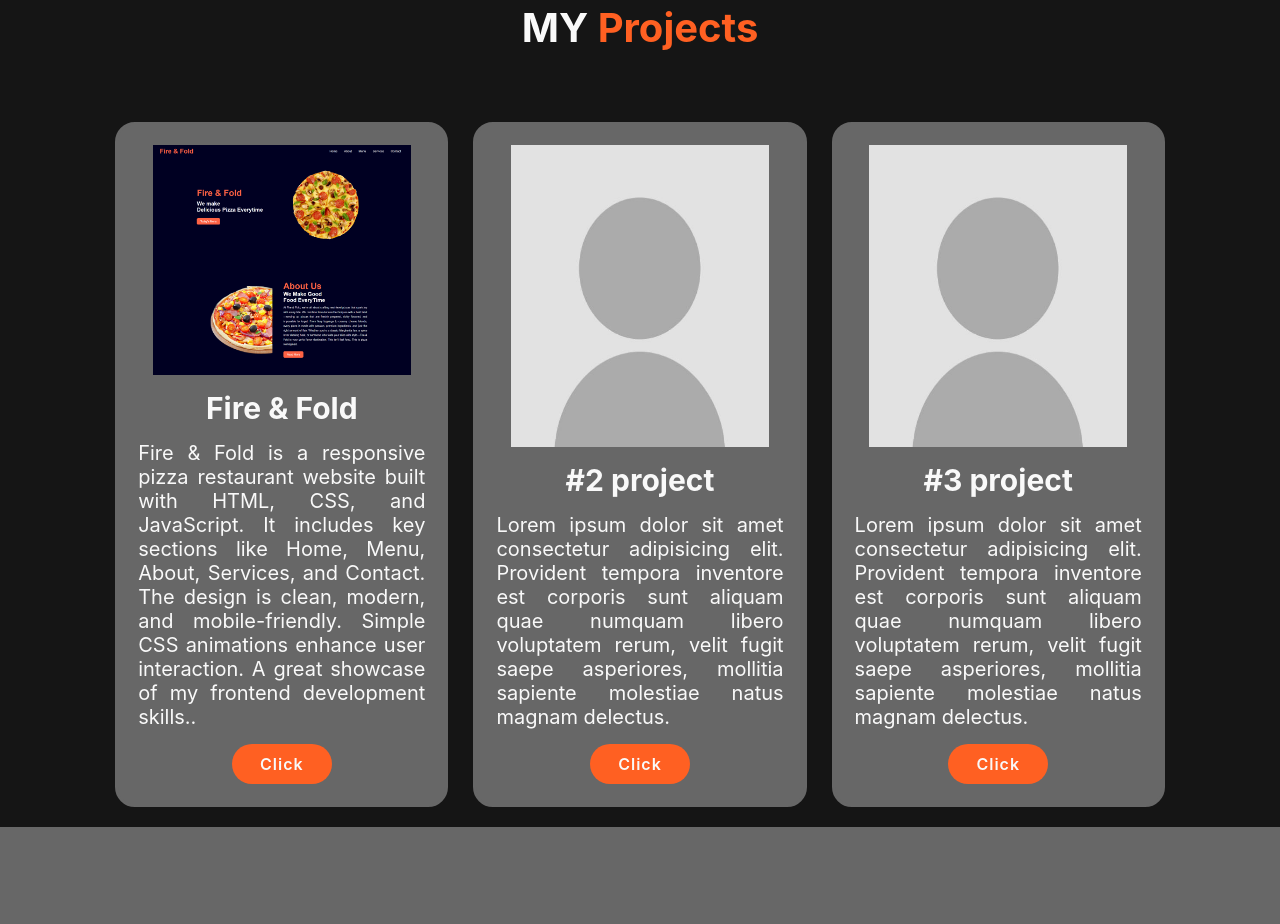
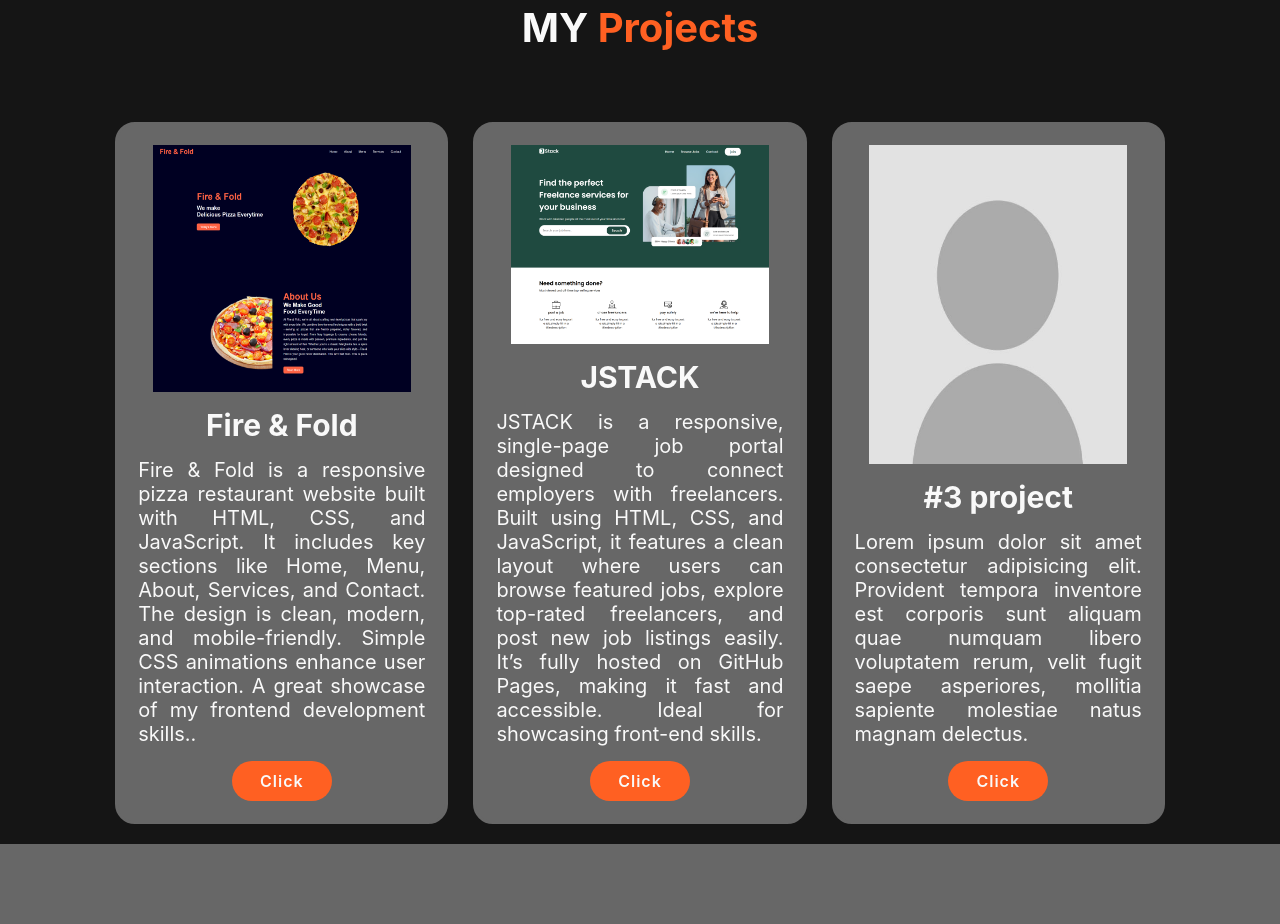
Before and after one commit to KAMESHWARANSASI/portfolio, a plain HTML site: page index.html in a window 1280 px wide. Shown: the part 3486-4410 px from the top of the page. Drawn offline with nearby package versions, Linux system fonts and the light colour scheme; some packages are replaced by stand-ins of ours; a script that the page names is missing.

Commit message:
add project 2

```diff
--- a/index.html
+++ b/index.html
@@ -289,15 +289,18 @@
                 </div>
 
                 <div class="project-item">
-                    <img src="./assets/image/project-img.jpg" alt="">
+                    <img src="./assets/image/project2.png" alt="">
 
-                    <h2>#2 project</h2>
+                    <h2>JSTACK</h2>
 
-                    <p>Lorem ipsum dolor sit amet consectetur adipisicing elit. Provident tempora inventore est corporis
-                        sunt aliquam quae numquam libero voluptatem rerum, velit fugit saepe asperiores, mollitia
-                        sapiente molestiae natus magnam delectus.</p>
+                    <p>JSTACK is a responsive, single-page job portal designed to connect employers with freelancers.
+                        Built using HTML, CSS, and JavaScript, it features a clean layout where users can browse
+                        featured jobs, explore top-rated freelancers, and post new job listings easily.
 
-                    <a href="#" class="btn">Click</a>
+                        It’s fully hosted on GitHub Pages, making it fast and accessible. Ideal for showcasing front-end
+                        skills. </p>
+
+                    <a href="https://kameshwaransasi.github.io/job_search_website/" class="btn">Click</a>
 
                 </div>
 
```
Also changed, not shown: assets/image/project2.png (added).
